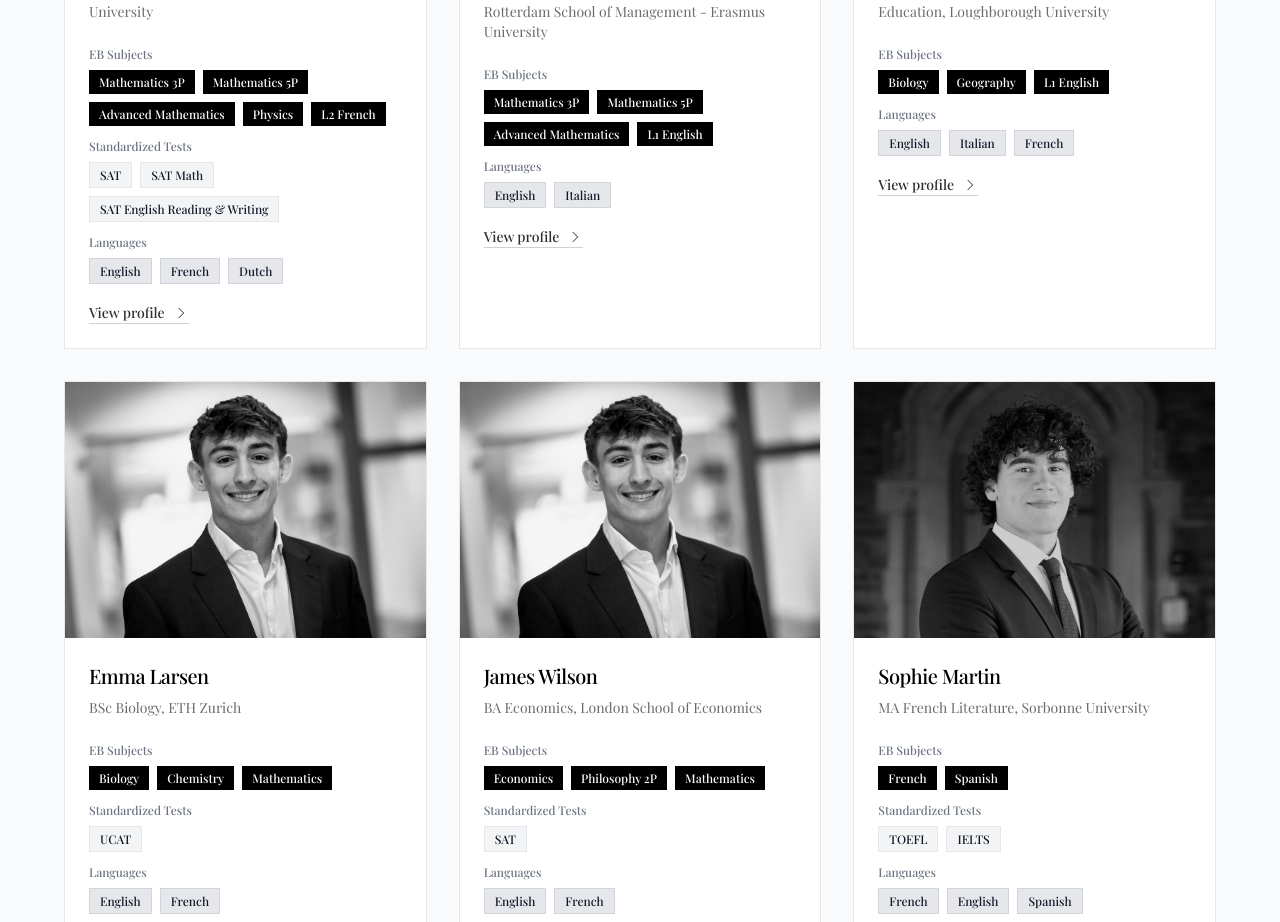
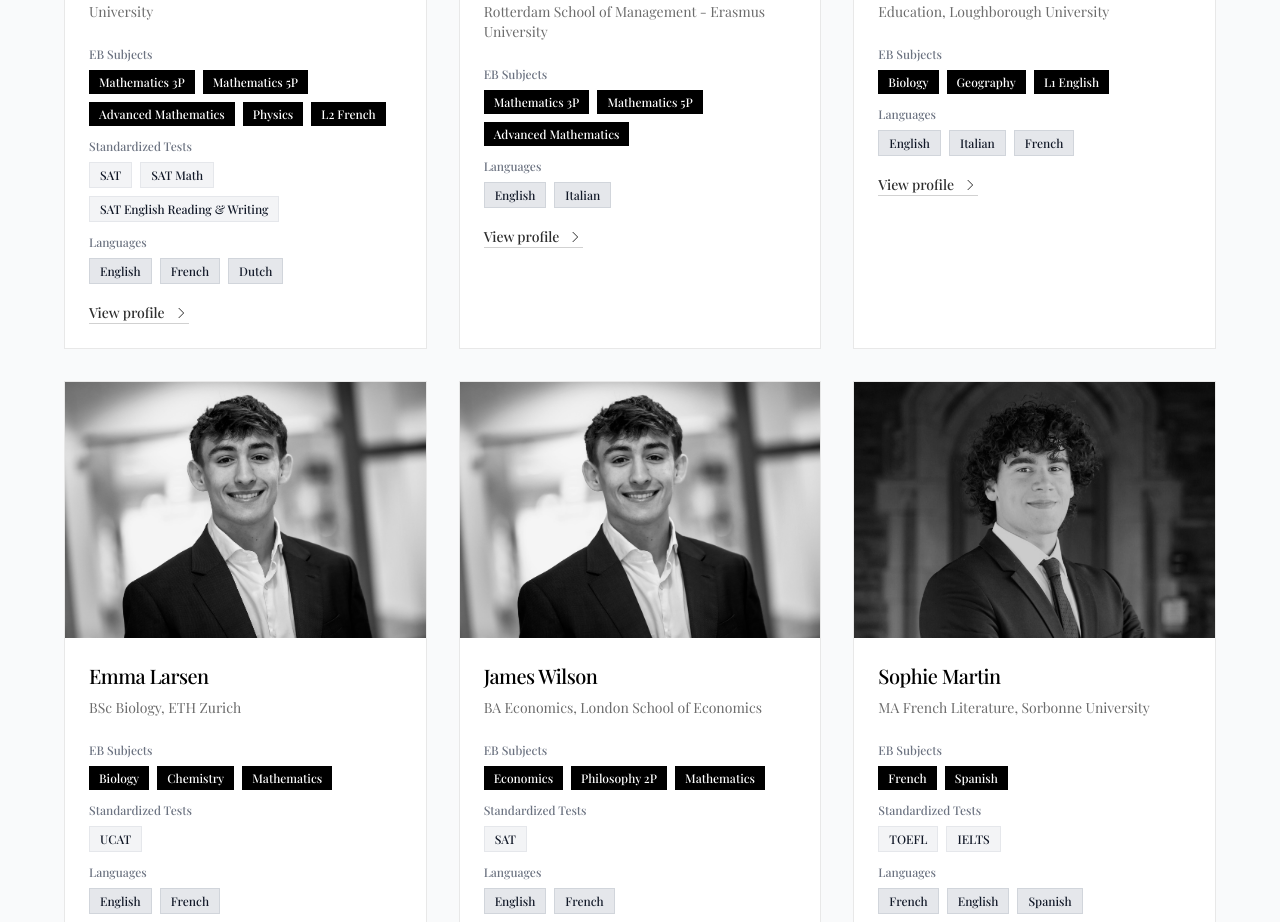
Before and after one commit to pathakrohans/eurobac-tutors, a Next.js app: page /team in a window 1280 px wide. Shown: the part 1440-2362 px from the top of the page. Built offline with nearby package versions, Linux system fonts and the light colour scheme; no server answers; a web font is replaced by a local one.

Commit message:
Refinements

```diff
--- a/src/app/layout.tsx
+++ b/src/app/layout.tsx
@@ -33,11 +33,20 @@ export const metadata: Metadata = {
     siteName: 'EB Tutors',
     title: 'EB Tutors | European Baccalaureate • Admissions Tests • University Applications',
     description: 'Expert tutoring for European Baccalaureate, admissions tests, and university applications.',
+    images: [
+      {
+        url: '/og-image.jpg',
+        width: 1200,
+        height: 630,
+        alt: 'EB Tutors',
+      },
+    ],
   },
   twitter: {
     card: 'summary_large_image',
     title: 'EB Tutors',
     description: 'Expert tutoring for European Baccalaureate, admissions tests, and university applications.',
+    images: ['/og-image.jpg'],
   },
   robots: {
     index: true,
--- a/src/data/tutors.ts
+++ b/src/data/tutors.ts
@@ -30,7 +30,7 @@ export const tutors: Tutor[] = [
     headshot: '/team/leonardo-maestri.jpg',
     degree: 'BA International Business Administration, Rotterdam School of Management - Erasmus University',
     bio: 'Leonardo specializes in economics and L1 English for the European Baccalaureate.',
-    subjects: ['Mathematics 3P', 'Mathematics 5P', 'Advanced Mathematics', 'L1 English'],
+    subjects: ['Mathematics 3P', 'Mathematics 5P', 'Advanced Mathematics'],
     languages: ['English', 'Italian'],
     specialties: ['Oral Exam Prep'],
     admissionsSystems: ['StudieLink'],
```
Also changed, not shown: public/og-image.jpg (added), public/team/RohanPathak.jpg (deleted).
